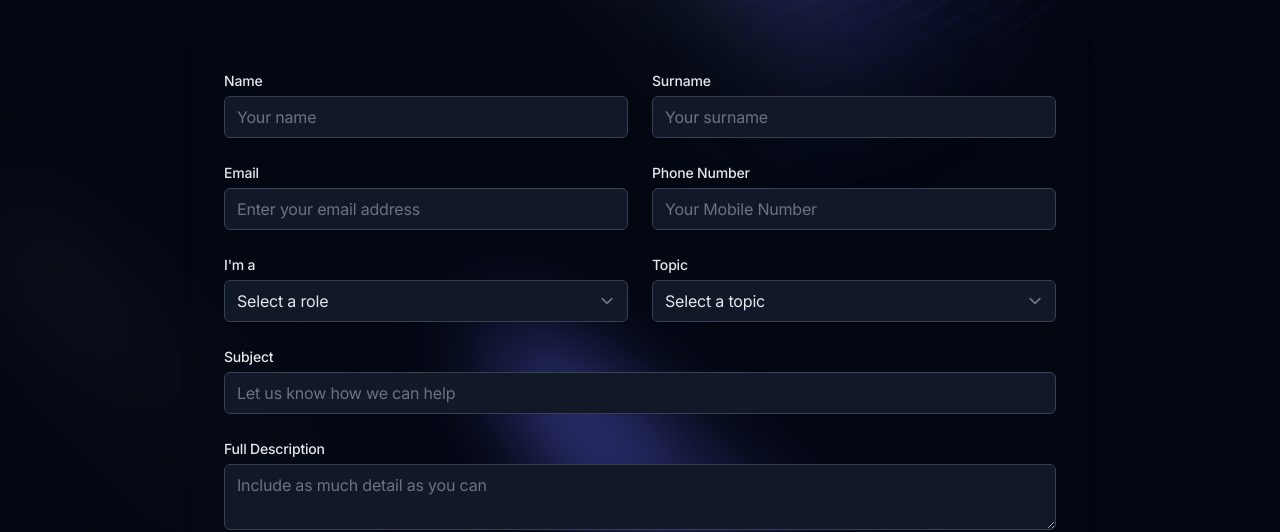
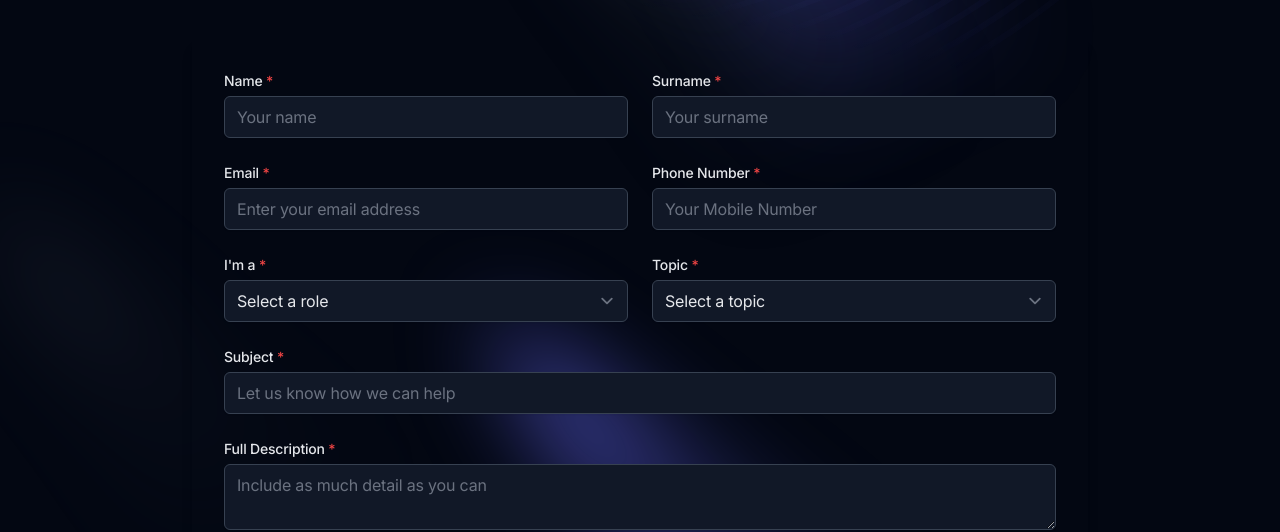
Before and after one commit to iashokk/NodSync, a Next.js app: page /ContactUs in a window 1280 px wide. Shown: the part 302-834 px from the top of the page. Built offline with nearby package versions, Linux system fonts and the light colour scheme; no server answers; the database is empty.

Commit message:
Contact required added

```diff
--- a/app/(auth)/signup/page.tsx
+++ b/app/(auth)/signup/page.tsx
@@ -139,7 +139,7 @@ export default function SignUp() {
 
             {/* Display success or error messages */}
             {error && <p className="mt-3 text-red-500">{error}</p>}
-            {successMessage && <p className=" mt-3 inline-flex bg-gradient-to-r from-indigo-500 to-indigo-200 bg-clip-text text-transparent">{successMessage}</p>}
+            {successMessage && <p className=" mt-3 inline-flex text-green-500">{successMessage}</p>}
 
             <div className="mt-6 space-y-5">
               <button
--- a/app/ContactUs/page.tsx
+++ b/app/ContactUs/page.tsx
@@ -145,7 +145,7 @@ export default function ContactUs() {
                   htmlFor="name"
                   className="block text-sm font-medium text-gray-200"
                 >
-                  Name
+                  Name <span className="text-red-500">*</span>
                 </label>
                 <input
                   type="text"
@@ -163,7 +163,7 @@ export default function ContactUs() {
                   htmlFor="surname"
                   className="block text-sm font-medium text-gray-200"
                 >
-                  Surname
+                  Surname <span className="text-red-500">*</span>
                 </label>
                 <input
                   type="text"
@@ -183,7 +183,7 @@ export default function ContactUs() {
                   htmlFor="email"
                   className="block text-sm font-medium text-gray-200"
                 >
-                  Email
+                  Email <span className="text-red-500">*</span>
                 </label>
                 <input
                   type="email"
@@ -200,7 +200,7 @@ export default function ContactUs() {
                   htmlFor="number"
                   className="block text-sm font-medium text-gray-200"
                 >
-                  Phone Number
+                  Phone Number <span className="text-red-500">*</span>
                 </label>
                 <input
                   type="tel"
@@ -219,7 +219,7 @@ export default function ContactUs() {
                   htmlFor="role"
                   className="block text-sm font-medium text-gray-200"
                 >
-                  I'm a
+                  I'm a <span className="text-red-500">*</span>
                 </label>
                 <select
                   id="role"
@@ -241,7 +241,7 @@ export default function ContactUs() {
                   htmlFor="topic"
                   className="block text-sm font-medium text-gray-200"
                 >
-                  Topic
+                  Topic <span className="text-red-500">*</span>
                 </label>
                 <select
                   id="topic"
@@ -270,7 +270,7 @@ export default function ContactUs() {
                 htmlFor="subject"
                 className="block text-sm font-medium text-gray-200"
               >
-                Subject
+                Subject <span className="text-red-500">*</span>
               </label>
               <input
                 type="text"
@@ -288,7 +288,7 @@ export default function ContactUs() {
                 htmlFor="description"
                 className="block text-sm font-medium text-gray-200"
               >
-                Full Description
+                Full Description <span className="text-red-500">*</span>
               </label>
               <textarea
                 id="description"
```
